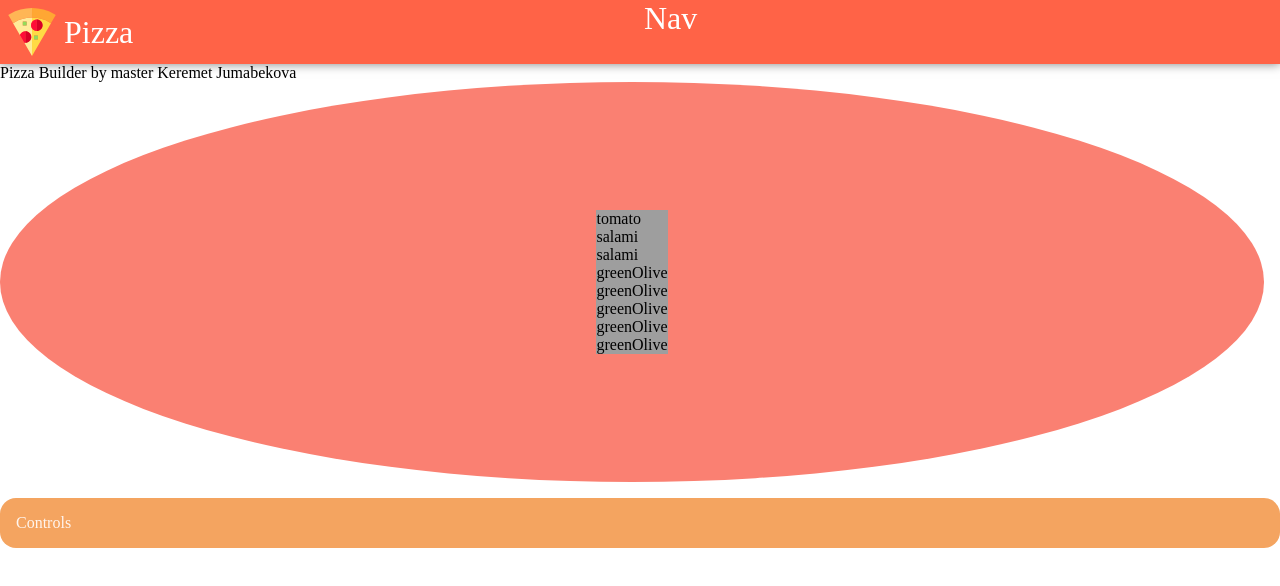
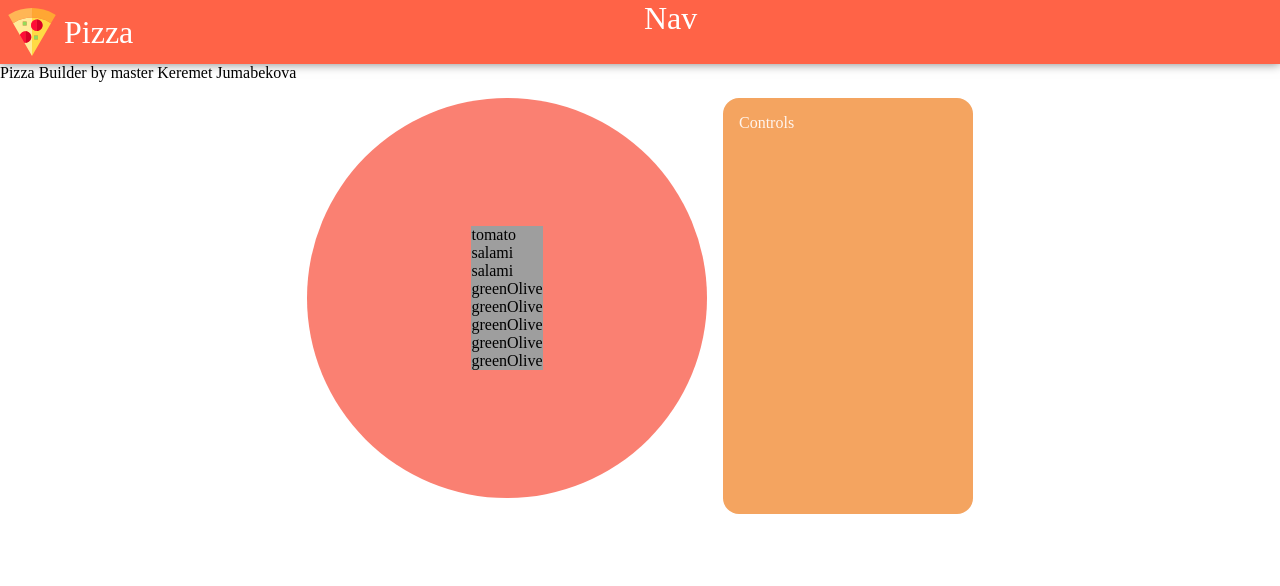
Before and after one commit to JumabekovaKeremet/builder, a React (Create React App) app: page / in a window 1280 px wide. Shown: the top 586 px of the page. Built offline with nearby package versions, Linux system fonts and the light colour scheme; grey boxes are pictures that could not be loaded.

Commit message:
style in PizzaBuilder

```diff
--- a/src/components/PizzaBuilder/PizzaBuilder.module.css
+++ b/src/components/PizzaBuilder/PizzaBuilder.module.css
@@ -0,0 +1,6 @@
+.PizzaBuilder {
+    display: flex;
+    justify-content: center;
+    margin-top: 1rem;
+    flex-wrap: wrap;
+  }
```
